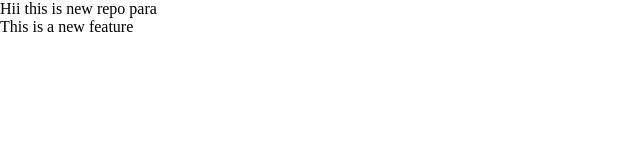
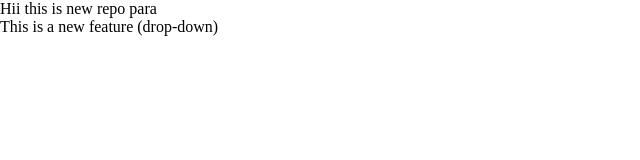
Before and after one commit to Abrar-AF/Localrepo, a plain HTML site: page index.html in a window 1280 px wide. Shown: the full height of the page, 0-640 px from the left. Drawn offline with Linux system fonts and the light colour scheme.

Commit message:
Add dropdown

```diff
--- a/index.html
+++ b/index.html
@@ -10,7 +10,7 @@
     <div id="main">
         <div id="text">
             <p>Hii this is new repo para</p>
-            <p>This is a new feature</p>
+            <p>This is a new feature (drop-down) </p>
         </div>
     </div>
 
```
